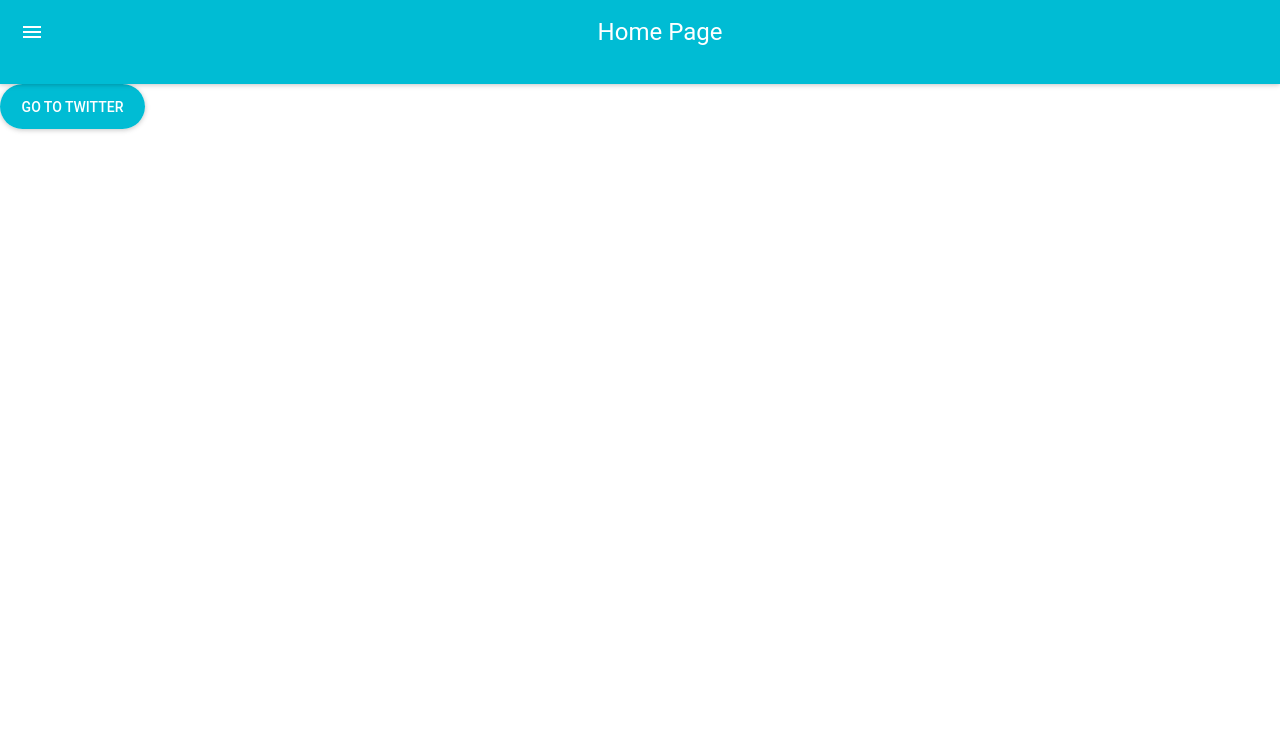
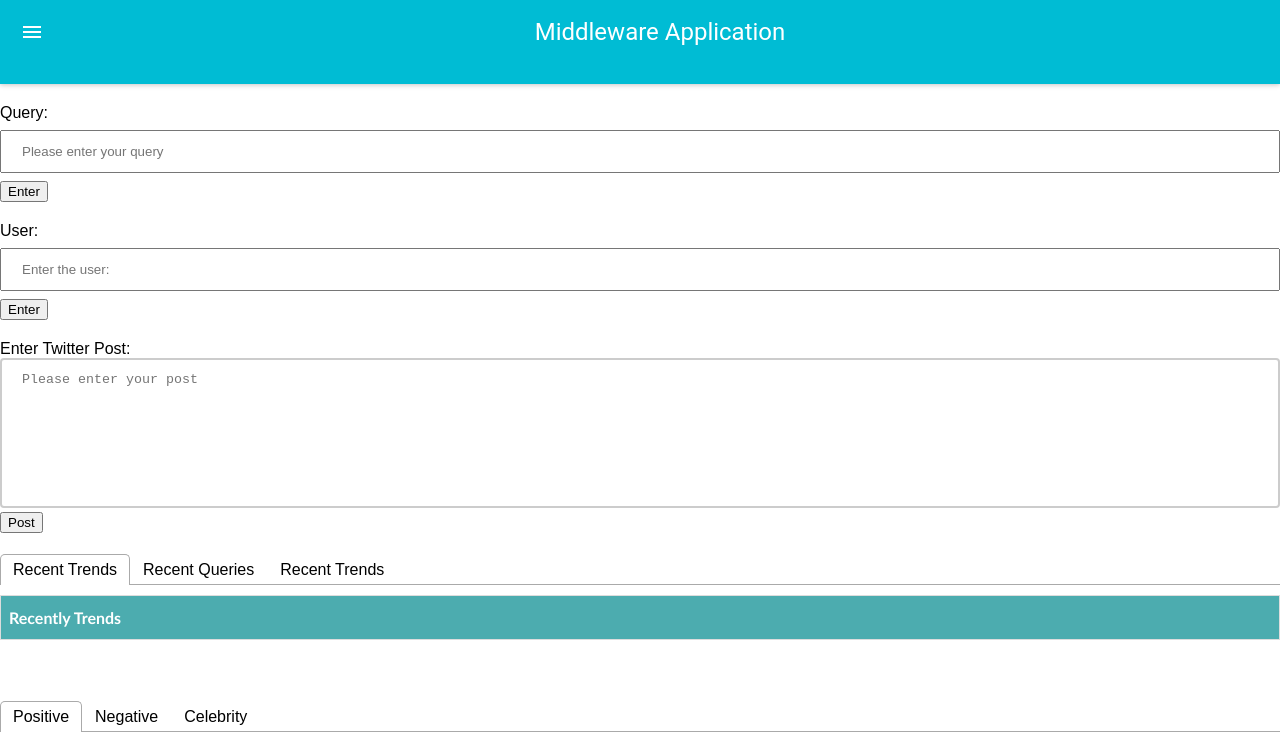
Before and after one commit to NathanRyan01/ClientApp-Assignment, a React (Create React App) app: page / in a window 1280 px wide. Shown: the top 741 px of the page. Built offline with nearby package versions, Linux system fonts and the light colour scheme.

Commit message:
Further front end chnages

```diff
--- a/src/App.js
+++ b/src/App.js
@@ -221,7 +221,7 @@ class App extends React.Component {
           <TabPanel>
           <table>
                 <tr>
-                  <th>Recent Tweets</th>
+                  <th>Recent Posts</th>
                       {this.state.tweet.map((tweet, index) => (
                               <td>{tweet}</td>
                       ))}
--- a/src/Login.js
+++ b/src/Login.js
@@ -26,13 +26,10 @@ render() {
           <div>
           <AppBar
               titleStyle={{textAlign: "center"}}
-               title="Home Page"
+               title="Middleware Application"
            />
-             <RaisedButton buttonStyle={{ borderRadius: 100, width:145,height:45}}
-                                          style={{ borderRadius: 100,width:145,height:45 }}
-                                          labelColor={'#FFFFFF'}
-                                          backgroundColor={"#0066e8"}
 
+             <RaisedButton style={style}
               label="Go To Twitter" primary={true} onClick={this.login}/>
          </div>
          </MuiThemeProvider>
@@ -41,7 +38,13 @@ render() {
   }
 }
 const style = {
- margin: 15
+    margin: 15,
+    borderRadius: 100,
+    width:145,
+    height:45,
+    labelColor:'#FFFFFF',
+    backgroundColor: "#0066e8",
+    textAlign: "center"
 };
 
 
--- a/src/index.js
+++ b/src/index.js
@@ -5,5 +5,5 @@ import App from './App';
 import Login from './Login';
 import registerServiceWorker from './registerServiceWorker';
 
-ReactDOM.render(<Login />, document.getElementById('root'));
+ReactDOM.render(<App />, document.getElementById('root'));
 registerServiceWorker();
```
Also changed, not shown: src/Login.css (line endings or trailing spaces).
